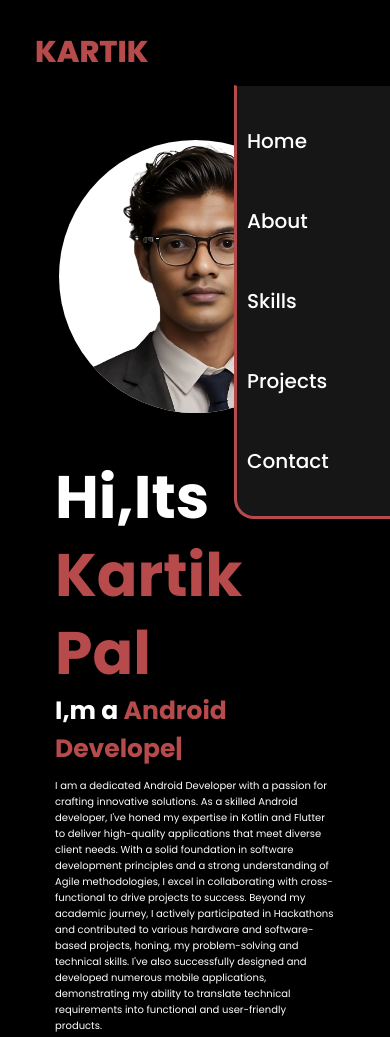
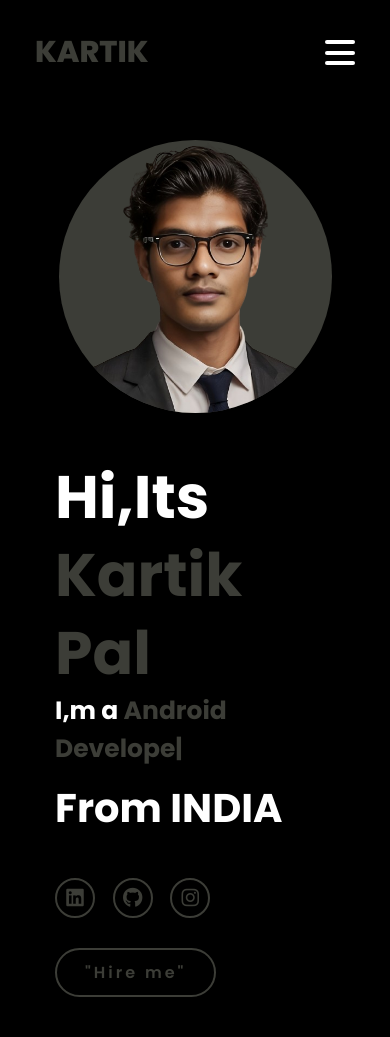
Before and after one commit to KartikPal26/KartikPal, a plain HTML site: page index.html in a window 390 px wide. Shown: the top 1037 px of the page. Drawn offline with nearby package versions, Linux system fonts and the light colour scheme.

Commit message:
Front page done

```diff
--- a/index.html
+++ b/index.html
@@ -10,24 +10,22 @@
 </head>
 <body>
     <header>
-        <a href="#" class = logo>KARTIK </a>
+        <a href="#" class="logo">KARTIK</a>
 
         <nav>
-            <a href="#" class="active">Home</a>
-            <a href="#" class="active">About</a>
-            <a href="#" class="active">Skills</a>
-            <a href="#" class="active">Projects</a>
-            <a href="#" class="active">Contact</a>
+            <a href="#" >Home</a>
+            <a href="#">About me</a>
+            <a href="#">Skills</a>
+            <a href="#">Projects</a>
+            <a href="#">Contact</a>
         </nav>
-        <nav id = "hamburger-nav">
-            <div class="menu-links">
-                <li><a href="#home" onclick="toggleMenu()">Home</a></li>
-                <li><a href="#about" onclick="toggleMenu()">About</a></li>
-                <li><a href="#experience" onclick="toggleMenu()">Skills</a></li>
-                <li><a href="#projects" onclick="toggleMenu()">Projects</a></li>
-                <li><a href="#contact" onclick="toggleMenu()">Contact</a></li>
-              </div>
-        </nav>
+
+        <!-- Hamburger Menu -->
+        <div class="hamburger">
+            <span></span>
+            <span></span>
+            <span></span>
+        </div>
     </header>
     <section class="home">
         <div class="home-img">
@@ -37,14 +35,7 @@
             <h1>Hi,Its <span >Kartik Pal </span></h1>
             <h3 class ="typing-text">I,m a <span class ="auto-type"></span></h3>
             <div>
-                <p>I am a dedicated Android Developer with a passion for crafting innovative solutions. As a skilled Android developer,
-                    I've honed my expertise in Kotlin and Flutter to deliver high-quality applications that meet diverse client needs.
-                    With a solid foundation in software development principles and a strong understanding of Agile methodologies, I excel
-                    in collaborating with cross-functional to drive projects to success.
-                   Beyond my academic journey, I actively participated in Hackathons and contributed to various hardware and software-based
-                   projects, honing, my problem-solving and technical skills. I've also successfully designed and developed numerous mobile
-                   applications, demonstrating my ability to translate technical requirements into functional and user-friendly products.
-                </p>
+                <p>From INDIA</p>
             </div>
 
             <div class="social-icons">
--- a/script.js
+++ b/script.js
@@ -1,6 +1,7 @@
-function toggleMenu() {
-    const menu = document.querySelector(".menu-links");
-    const icon = document.querySelector(".hamburger-icon");
-    menu.classList.toggle("open");
-    icon.classList.toggle("open");
-  }
+const hamburger = document.querySelector('.hamburger');
+const nav = document.querySelector('nav');
+
+hamburger.addEventListener('click', () => {
+    hamburger.classList.toggle('active');
+    nav.classList.toggle('active');
+});
--- a/style.css
+++ b/style.css
@@ -39,9 +39,10 @@ header {
 
 .logo {
     font-size: 3rem;
-    color: #b74b4b;
+    color: #3C3D37;
     font-weight: 800;
     cursor: pointer;
+
 }
 
 p {
@@ -51,11 +52,12 @@ p {
 .logo:hover {
     transform: scale(1.15);
     transition: 0.5s ease;
+
 }
 
 nav a {
     font-size: 1.8rem;
-    color: white;
+    color: #ECDFCC;
     margin-left: 4rem;
     font-weight: 500;
     border-bottom: 3px solid transparent;
@@ -63,108 +65,77 @@ nav a {
 
 
 nav a:hover {
-    color: #b74b4b;
-    border-bottom: 3px solid #b74b4b;
+    color: #3C3D37;
+    border-bottom: 3px solid #3C3D37;
     transform: scale(1.05);
 }
 
-#hamburger-nav {
+/* Hamburger Menu */
+.hamburger {
     display: none;
+    flex-direction: column;
+    justify-content: space-between;
+    width: 3rem;
+    height: 2.5rem;
+    cursor: pointer;
+    z-index: 200; /* Ensure it appears above the nav */
 }
 
-.hamburger-menu {
-    position: relative;
-    display: inline-block;
+.hamburger span {
+    display: block;
+    height: 0.4rem;
+    width: 100%;
+    background-color: white;
+    border-radius: 1rem;
+    transition: 0.3s ease-in-out;
 }
 
-.hamburger-icon {
-    display: flex;
-    flex-direction: column;
-    justify-content: space-between;
-    height: 24px;
-    width: 30px;
-    cursor: pointer;
+/* When menu is active */
+.hamburger.active span:nth-child(1) {
+    transform: rotate(40deg) translateY(1.3rem);
 }
 
-.hamburger-icon span {
-    width: 100%;
-    height: 2px;
-    background-color: black;
-    transition: all 0.3 ease-in-out;
-}
-
-.menu-links {
-    position: absolute;
-    top: 100%;
-    right: 0;
-    background-color: white;
-    width: fit-content;
-    max-height: 0;
-    overflow: hidden;
-    transition: all 0.3 ease-in-out;
-}
-
-.menu-links a {
-    display: block;
-    padding: 10px;
-    text-align: center;
-    font-size: 1.5rem;
-    color: black;
-    text-decoration: none;
-    transition: all 0.3 ease-in-out;
-}
-
-.menu-links li {
-    list-style: none;
-}
-
-.menu-links.open {
-    max-height: 300px;
-}
-
-.hamburger-icon.open span:first-child {
-    transform: rotate(45deg) translate(10px, 5px);
-}
-
-.hamburger-icon.open span:nth-child(2) {
+.hamburger.active span:nth-child(2) {
     opacity: 0;
 }
 
-.hamburger-icon.open span:last-child {
-    transform: rotate(-45deg) translate(10px, -5px);
+.hamburger.active span:nth-child(3) {
+    transform: rotate(-40deg) translateY(-2rem);
 }
 
-.hamburger-icon span:first-child {
-    transform: none;
-}
+/* Show hamburger menu on smaller screens */
 
-.hamburger-icon span:first-child {
-    opacity: 1;
-}
+@media(max-width:995px) {
+    .hamburger {
+        display: flex;
+    }
 
-.hamburger-icon span:first-child {
-    transform: none;
-}
+    nav {
+        position: fixed;
+        top: 6rem;
+        right: -100%;
+        width: 70%;
+        height: 100%;
+        background-color: #161616;
+        flex-direction: column;
+        padding: 2rem;
+        transition: right 0.3s ease-in-out;
+        z-index: 100;
+    }
 
 
-@media(max-width:995px) {
-    nav {
-        position: absolute;
-        top: 100%;
+
+    nav.active {
         right: 0;
-        width: 40%;
-        border-left: 3px solid #b74b4b;
-        border-bottom: 3px solid #b74b4b;
-        border-bottom-left-radius: 2rem;
-        padding: 1rem solid;
-        background-color: #161616;
-        border-top: 0.1rem solid rgba(0, 0, 0, 1);
-
     }
 
-    nav.active {
-        display: block;
+    nav a {
+        margin: 1.5rem 0;
+        font-size: 2rem;
+        color: white;
+        text-align: center;
     }
+
 
     nav a {
         display: block;
@@ -177,6 +148,7 @@ nav a:hover {
         padding: 1rem;
         border-radius: 0.5rem;
         border-bottom: 0.5rem;
+        box-shadow: 0 0 25px #3C3D37;
     }
 }
 
@@ -200,10 +172,16 @@ section {
 }
 
 span {
-    color: #b74b4b;
+    color: #3C3D37;
 }
 
 .home-content h3 {
+    font-size: 4rem;
+    margin-bottom: 1rem;
+    font-weight: 700;
+}
+
+p{
     font-size: 4rem;
     margin-bottom: 1rem;
     font-weight: 700;
@@ -214,11 +192,11 @@ span {
 }
 
 .home-img img {
-    background-color: rgb(255, 255, 255);
+    background-color: #3C3D37;
     position: relative;
     width: 32vw;
     border-radius: 50%;
-    box-shadow: 0 0 25px solid #b74b4b;
+    box-shadow: 0 0 25px solid #3C3D37;
     cursor: pointer;
 
 }
@@ -237,19 +215,19 @@ span {
     width: 4rem;
     height: 4rem;
     background-color: transparent;
-    border: 0.2rem solid #b74b4b;
+    border: 0.2rem solid #3C3D37;
     font-size: 2rem;
     border-radius: 50%;
     margin: 3rem 1.5rem 3rem 0;
-    color: #b74b4b;
+    color: #3C3D37;
 }
 
 .social-icons a:hover {
     color: black;
-    transition: 0.5s ease-in-out;
+    transition: 0.3s ease-in-out;
     transform: scale(1.3) translateY(-5px);
-    background-color: #b74b4b;
-    box-shadow: 0 0 25px #b74b4b;
+    background-color: #3C3D37;
+    box-shadow: 0 0 25px #3C3D37;
 }
 
 .btn {
@@ -258,19 +236,19 @@ span {
     background-color: black;
     border-radius: 4rem;
     font-size: 1.6rem;
-    color: #b74b4b;
+    color: #3C3D37;
     letter-spacing: 0.3rem;
     font-weight: 600;
-    border: 2px solid #b74b4b;
+    border: 2px solid #3C3D37;
     transition: 0.3s ease;
     cursor: pointer;
 }
 
 .btn:hover {
     transform: scale3d(1.03);
-    background-color: #b74b4b;
+    background-color: #3C3D37;
     color: black;
-    box-shadow: 0 0 25px #b74b4b;
+    box-shadow: 0 0 25px #3C3D37;
 }
 
 .typing-text {
@@ -281,7 +259,7 @@ span {
 
 .typing-text span {
     position: relative;
-    color: #b74b4b;
+    color: #3C3D37;
 }
 
 @media (max-width: 1000px) {
```
